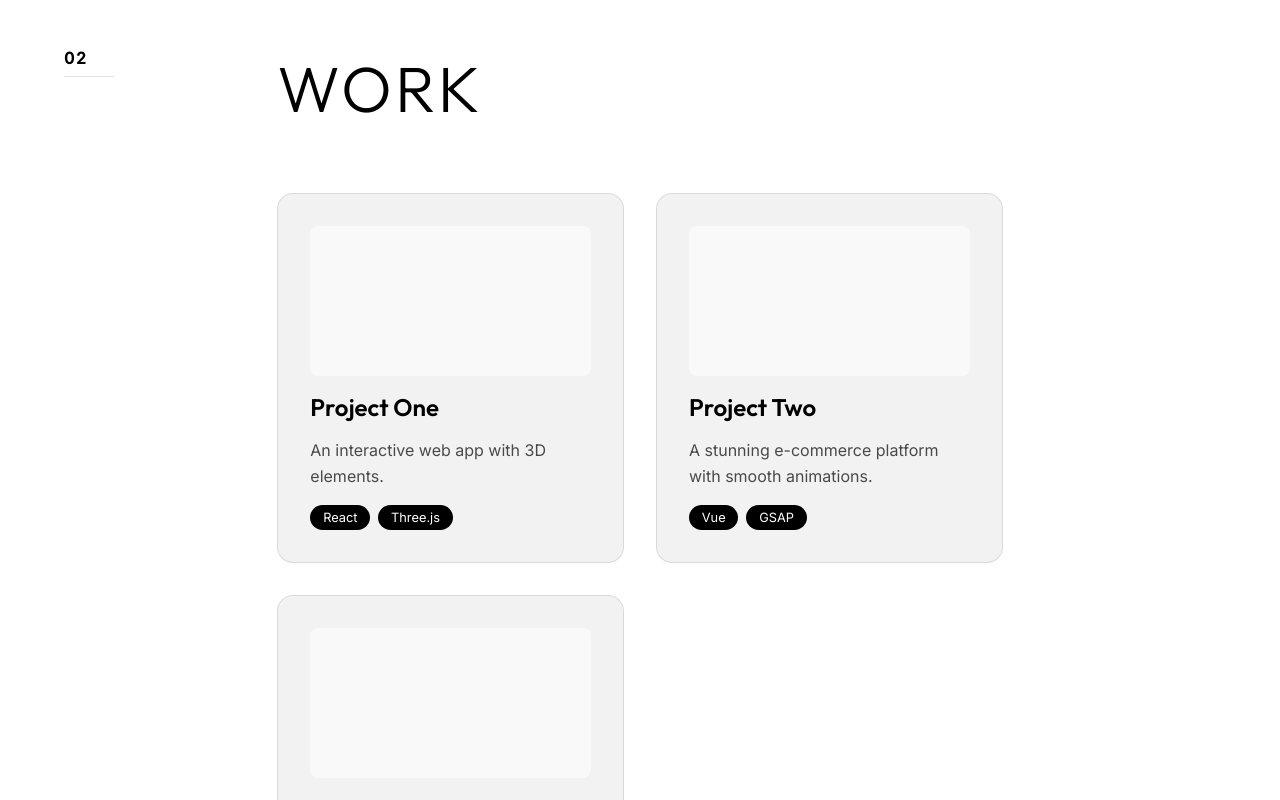
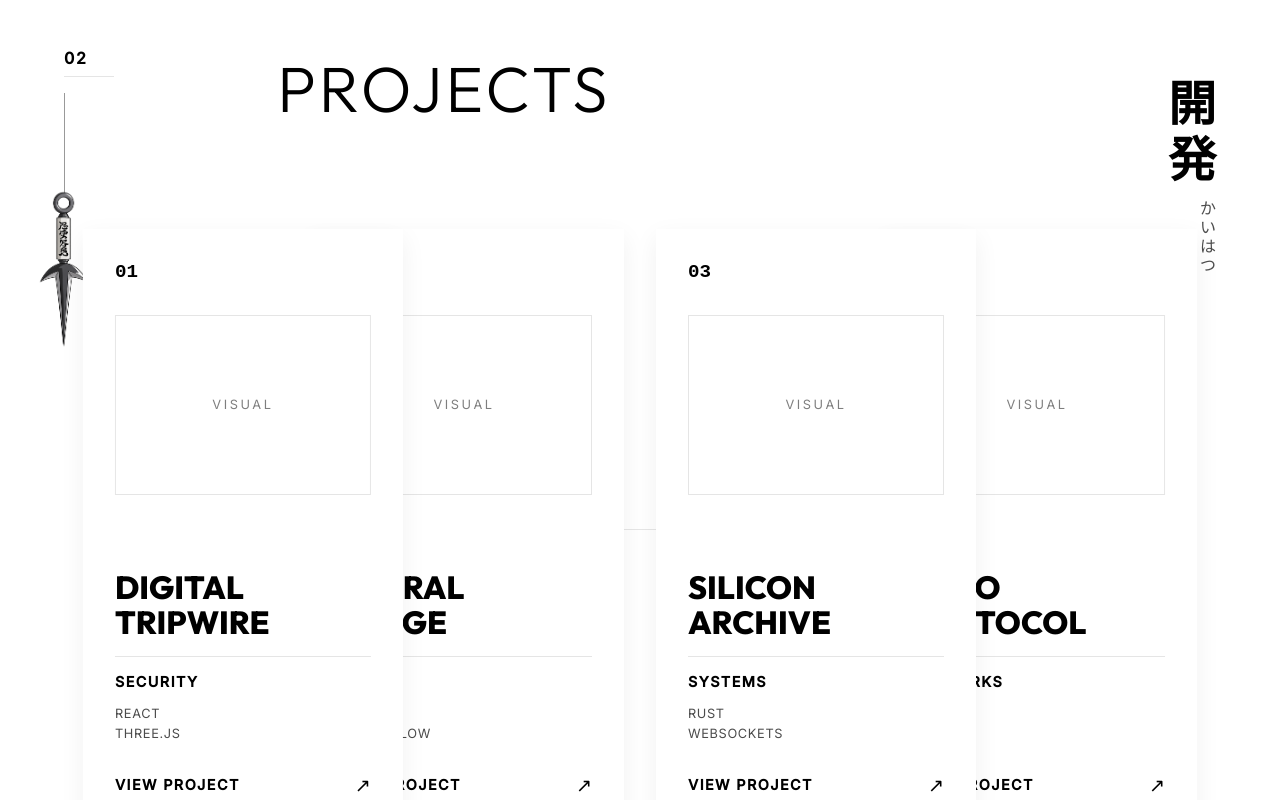
Before and after one commit to utkarshjain1338-hub/Portfolio, a React (Vite) app: page / in a window 1280 px wide. Shown: the part 2160-2960 px from the top of the page. Built offline with nearby package versions, Linux system fonts and the light colour scheme.

Commit message:
feat: added project section

```diff
--- a/src/components/SectionLayout.tsx
+++ b/src/components/SectionLayout.tsx
@@ -21,6 +21,7 @@ const SectionLayout = ({ id, number, title, leftRailContent, rightRailContent, c
 
         {/* Left Rail */}
         <div className="left-rail">
+          <div style={{ position: 'sticky', top: '20vh', display: 'flex', flexDirection: 'column', alignItems: 'flex-start' }}>
             <motion.div
               initial={{ opacity: 0, x: -20 }}
               whileInView={{ opacity: 1, x: 0 }}
@@ -33,6 +34,7 @@ const SectionLayout = ({ id, number, title, leftRailContent, rightRailContent, c
               <div style={{ height: '1px', width: '50px', background: 'var(--border-color)', margin: '0.5rem 0 2rem 0' }} />
             </motion.div>
             {leftRailContent}
+          </div>
         </div>
 
         {/* Center Content */}
@@ -53,7 +55,9 @@ const SectionLayout = ({ id, number, title, leftRailContent, rightRailContent, c
 
         {/* Right Rail */}
         <div className="right-rail">
+          <div style={{ position: 'sticky', top: '20vh', display: 'flex', flexDirection: 'column', alignItems: 'flex-end' }}>
             {rightRailContent}
+          </div>
         </div>
 
       </div>
--- a/src/sections/Projects.tsx
+++ b/src/sections/Projects.tsx
@@ -1,44 +1,209 @@
-import { motion } from 'framer-motion';
+import { useRef, useEffect, useState } from 'react';
+import { motion, useScroll, useTransform } from 'framer-motion';
 import SectionLayout from '../components/SectionLayout';
 import { useScrollDirection } from '../hooks/useScrollDirection';
 
 const projects = [
-  { title: 'Project One', desc: 'An interactive web app with 3D elements.', tags: ['React', 'Three.js'] },
-  { title: 'Project Two', desc: 'A stunning e-commerce platform with smooth animations.', tags: ['Vue', 'GSAP'] },
-  { title: 'Project Three', desc: 'A modern landing page with glassmorphism design.', tags: ['HTML/CSS', 'Framer Motion'] },
+  { title: 'DIGITAL TRIPWIRE', category: 'SECURITY', tags: ['REACT', 'THREE.JS'] },
+  { title: 'NEURAL FORGE', category: 'AI / ML', tags: ['PYTHON', 'TENSORFLOW'] },
+  { title: 'SILICON ARCHIVE', category: 'SYSTEMS', tags: ['RUST', 'WEBSOCKETS'] },
+  { title: 'ECHO PROTOCOL', category: 'NETWORKS', tags: ['GO', 'DOCKER'] },
 ];
 
 const Projects = () => {
+  const containerRef = useRef<HTMLDivElement>(null);
   const isUp = useScrollDirection();
   const durationMult = isUp ? 0.3 : 1;
-  const staggerMult = isUp ? 0 : 1;
+
+  const [isMobile, setIsMobile] = useState(false);
+  useEffect(() => {
+    const checkMobile = () => setIsMobile(window.innerWidth < 768);
+    checkMobile();
+    window.addEventListener('resize', checkMobile);
+    return () => window.removeEventListener('resize', checkMobile);
+  }, []);
+
+  const { scrollYProgress } = useScroll({
+    target: containerRef,
+    offset: ["start start", "end end"]
+  });
+
+  // Desktop X mappings (Unpack horizontally: split into 2, then split into 4)
+  const x1Desk = useTransform(scrollYProgress, [0, 0.4, 0.8, 1], ["0%", "-55%", "-165%", "-165%"]);
+  const x2Desk = useTransform(scrollYProgress, [0, 0.4, 0.8, 1], ["0%", "-55%", "-55%", "-55%"]);
+  const x3Desk = useTransform(scrollYProgress, [0, 0.4, 0.8, 1], ["0%", "55%", "55%", "55%"]);
+  const x4Desk = useTransform(scrollYProgress, [0, 0.4, 0.8, 1], ["0%", "55%", "165%", "165%"]);
+
+  // Desktop Y mappings (Keep strictly horizontal)
+  const y1Desk = useTransform(scrollYProgress, [0, 1], ["0%", "0%"]);
+  const y2Desk = useTransform(scrollYProgress, [0, 1], ["0%", "0%"]);
+  const y3Desk = useTransform(scrollYProgress, [0, 1], ["0%", "0%"]);
+  const y4Desk = useTransform(scrollYProgress, [0, 1], ["0%", "0%"]);
+
+  // Mobile X mapping (strictly vertical stack)
+  const xMobile = useTransform(scrollYProgress, [0, 1], ["0%", "0%"]);
+
+  // Mobile Y mappings (peel off one by one)
+  const y1Mob = useTransform(scrollYProgress, [0, 0.25, 0.5, 0.75, 1], ["0%", "-110%", "-110%", "-110%", "-110%"]);
+  const y2Mob = useTransform(scrollYProgress, [0, 0.25, 0.5, 0.75, 1], ["0%", "0%", "-35%", "-35%", "-35%"]);
+  const y3Mob = useTransform(scrollYProgress, [0, 0.25, 0.5, 0.75, 1], ["0%", "0%", "0%", "35%", "35%"]);
+  const y4Mob = useTransform(scrollYProgress, [0, 0.25, 0.5, 0.75, 1], ["0%", "0%", "0%", "0%", "110%"]);
+
+  // Axis line scale
+  const axisScale = useTransform(scrollYProgress, [0.4, 0.8], [0, 1]);
+
+  const motifElement = (
+    <motion.div
+      initial={{ opacity: 0, x: 20 }}
+      whileInView={{ opacity: 1, x: 0 }}
+      viewport={{ once: false, margin: "-100px" }}
+      transition={{ duration: 0.8, ease: [0.16, 1, 0.3, 1] }}
+      style={{ display: 'flex', flexDirection: 'column', alignItems: 'flex-end', marginTop: '2rem' }}
+    >
+      {/* Vertical Kanji */}
+      <div style={{ display: 'flex', flexDirection: 'column', alignItems: 'center', gap: '0.5rem' }}>
+        {['開', '発'].map((char, i) => (
+          <span key={i} style={{ fontSize: '3rem', fontWeight: 900, lineHeight: 1 }}>{char}</span>
+        ))}
+      </div>
+
+      {/* Vertical Hiragana */}
+      <div style={{ display: 'flex', flexDirection: 'column', alignItems: 'center', marginTop: '1rem', color: 'rgba(0,0,0,0.7)', gap: '0.2rem' }}>
+        {['か', 'い', 'は', 'つ'].map((char, i) => (
+          <span key={i} style={{ fontSize: '1rem', lineHeight: 1 }}>{char}</span>
+        ))}
+      </div>
+    </motion.div>
+  );
+
+  const kunaiElement = (
+    <div style={{ display: 'flex', flexDirection: 'column', alignItems: 'center', width: 'fit-content', marginLeft: '-60px', marginTop: '-1rem' }}>
+      {/* Thread */}
+      <motion.div
+        initial={{ scaleY: 0 }}
+        whileInView={{ scaleY: 1 }}
+        viewport={{ once: false }}
+        transition={{ duration: 0.8 * durationMult, delay: isUp ? 0 : 0.2 }}
+        style={{
+          width: '1px',
+          height: '100px',
+          background: 'var(--text-color)',
+          opacity: 0.4,
+          transformOrigin: 'top'
+        }}
+      />
+      {/* Kunai */}
+      <motion.img
+        src="/Kunai.png"
+        initial={{ opacity: 0, y: -20 }}
+        whileInView={{ opacity: 1, y: 0 }}
+        viewport={{ once: false, margin: "-100px" }}
+        transition={{ duration: 1 * durationMult, delay: isUp ? 0 : 0.4, ease: [0.16, 1, 0.3, 1] }}
+        style={{
+          width: '120px',
+          maxHeight: '600px',
+          objectFit: 'contain',
+          objectPosition: 'top center',
+          zIndex: 0,
+          pointerEvents: 'none',
+          marginTop: '-5px'
+        }}
+      />
+    </div>
+  );
 
   return (
-    <SectionLayout id="projects" number="02" title="Work">
-      <div style={{ display: 'grid', gridTemplateColumns: 'repeat(auto-fit, minmax(300px, 1fr))', gap: '2rem' }}>
-        {projects.map((p, i) => (
+    <SectionLayout id="projects" number="02" title="Projects" leftRailContent={kunaiElement} rightRailContent={motifElement}>
+      {/* 300vh scroll track */}
+      <div ref={containerRef} style={{ height: '300vh', position: 'relative', marginTop: '-4rem' }}>
+
+        {/* Sticky stage */}
+        <div style={{ position: 'sticky', top: 0, height: '100vh', display: 'flex', justifyContent: 'center', alignItems: 'center' }}>
+
+          {/* Horizontal Axis Line */}
+          {!isMobile && (
+            <motion.div
+              style={{
+                position: 'absolute',
+                top: '50%', left: '-10%', right: '-10%',
+                height: '1px',
+                background: 'var(--border-color)',
+                scaleX: axisScale,
+                transformOrigin: 'center',
+                zIndex: 0
+              }}
+            />
+          )}
+
+          {/* Center Stack / Cards */}
+          <div style={{ position: 'relative', width: '320px', height: '600px' }}>
+            {projects.map((p, i) => {
+              const xs = [x1Desk, x2Desk, x3Desk, x4Desk];
+              const ys = [y1Desk, y2Desk, y3Desk, y4Desk];
+              const yMob = [y1Mob, y2Mob, y3Mob, y4Mob];
+
+              return (
                 <motion.div
                   key={i}
-            className="glass-panel"
-            initial={{ opacity: 0, y: 50 }}
-            whileInView={{ opacity: 1, y: 0 }}
-            viewport={{ once: false }}
-            transition={{ duration: 0.8 * durationMult, delay: i * 0.2 * staggerMult }}
-            whileHover={{ y: -10, scale: 1.02 }}
-            style={{ padding: '2rem', display: 'flex', flexDirection: 'column', gap: '1rem', cursor: 'pointer' }}
+                  initial={{ borderWidth: '1px', borderColor: 'var(--border-color)', boxShadow: '0 8px 24px rgba(0,0,0,0.06)' }}
+                  whileHover={{ scale: 1.03, borderWidth: '2px', borderColor: 'var(--text-color)', boxShadow: '0 16px 40px rgba(0,0,0,0.12)' }}
+                  transition={{ duration: 0.2 }}
+                  style={{
+                    position: 'absolute', inset: 0,
+                    x: isMobile ? xMobile : xs[i],
+                    y: isMobile ? yMob[i] : ys[i],
+                    background: 'var(--bg-color)',
+                    padding: '2rem', display: 'flex', flexDirection: 'column',
+                    zIndex: 4 - i, // Project 01 on top initially
+                    cursor: 'pointer'
+                  }}
                 >
-            <div style={{ height: '150px', background: 'var(--bg-color)', borderRadius: '8px', opacity: 0.5 }}></div>
-            <h3 style={{ fontSize: '1.5rem', fontWeight: 600 }}>{p.title}</h3>
-            <p style={{ color: 'rgba(0,0,0,0.7)', lineHeight: 1.6, flexGrow: 1 }}>{p.desc}</p>
-            <div style={{ display: 'flex', gap: '0.5rem', flexWrap: 'wrap' }}>
+                  {/* Card Index */}
+                  <span style={{ fontSize: '1.2rem', fontWeight: 600, fontFamily: 'monospace' }}>
+                    0{i + 1}
+                  </span>
+
+                  {/* Image Placeholder */}
+                  <div style={{ marginTop: '2rem', height: '180px', border: '1px solid var(--border-color)', display: 'flex', alignItems: 'center', justifyContent: 'center' }}>
+                    <span style={{ fontSize: '0.8rem', letterSpacing: '0.2em', opacity: 0.5 }}>VISUAL</span>
+                  </div>
+
+                  {/* Spacer */}
+                  <div style={{ flexGrow: 1 }} />
+
+                  {/* Title (Splits into 2 lines based on space) */}
+                  <h3 style={{ fontSize: '2rem', fontWeight: 900, lineHeight: 1.1, textTransform: 'uppercase', marginBottom: '1rem', whiteSpace: 'pre-line' }}>
+                    {p.title.replace(' ', '\n')}
+                  </h3>
+
+                  {/* Divider Line */}
+                  <div style={{ width: '100%', height: '1px', background: 'var(--border-color)', marginBottom: '1rem' }} />
+
+                  {/* Category */}
+                  <span style={{ fontSize: '0.9rem', fontWeight: 600, letterSpacing: '0.1em', marginBottom: '1rem' }}>
+                    {p.category}
+                  </span>
+
+                  {/* Tags (Vertical Stack) */}
+                  <div style={{ display: 'flex', flexDirection: 'column', gap: '0.3rem', marginBottom: '2rem' }}>
                     {p.tags.map(tag => (
-                <span key={tag} style={{ fontSize: '0.8rem', padding: '0.3rem 0.8rem', background: 'var(--text-color)', color: 'var(--bg-color)', borderRadius: '20px' }}>
+                      <span key={tag} style={{ fontSize: '0.8rem', opacity: 0.7, letterSpacing: '0.05em' }}>
                         {tag}
                       </span>
                     ))}
                   </div>
+
+                  {/* View Project */}
+                  <div style={{ display: 'flex', justifyContent: 'space-between', alignItems: 'center', marginTop: 'auto' }}>
+                    <span style={{ fontSize: '0.9rem', fontWeight: 600, letterSpacing: '0.1em' }}>VIEW PROJECT</span>
+                    <span style={{ fontSize: '1.2rem' }}>↗</span>
+                  </div>
                 </motion.div>
-        ))}
+              );
+            })}
+          </div>
+
+        </div>
       </div>
     </SectionLayout>
   );
```
Also changed, not shown: src/sections/About.tsx (+14 -4 lines), public/Kunai.png (added), public/keyboard-layout.svg (added). Lines whose indentation alone changed are shown as unchanged.
